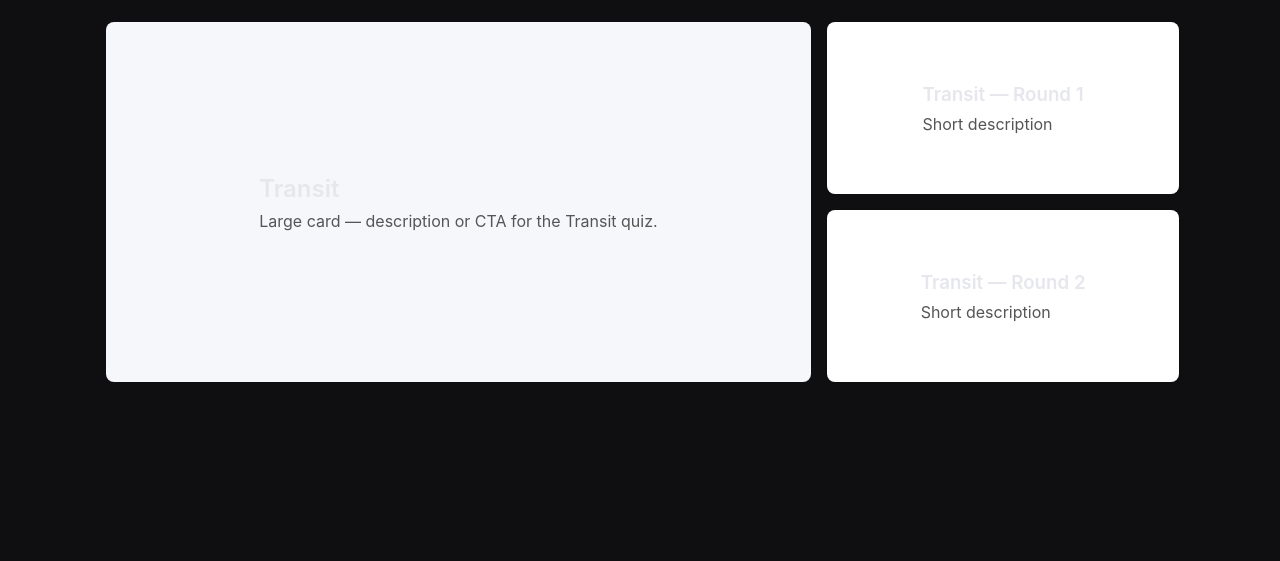
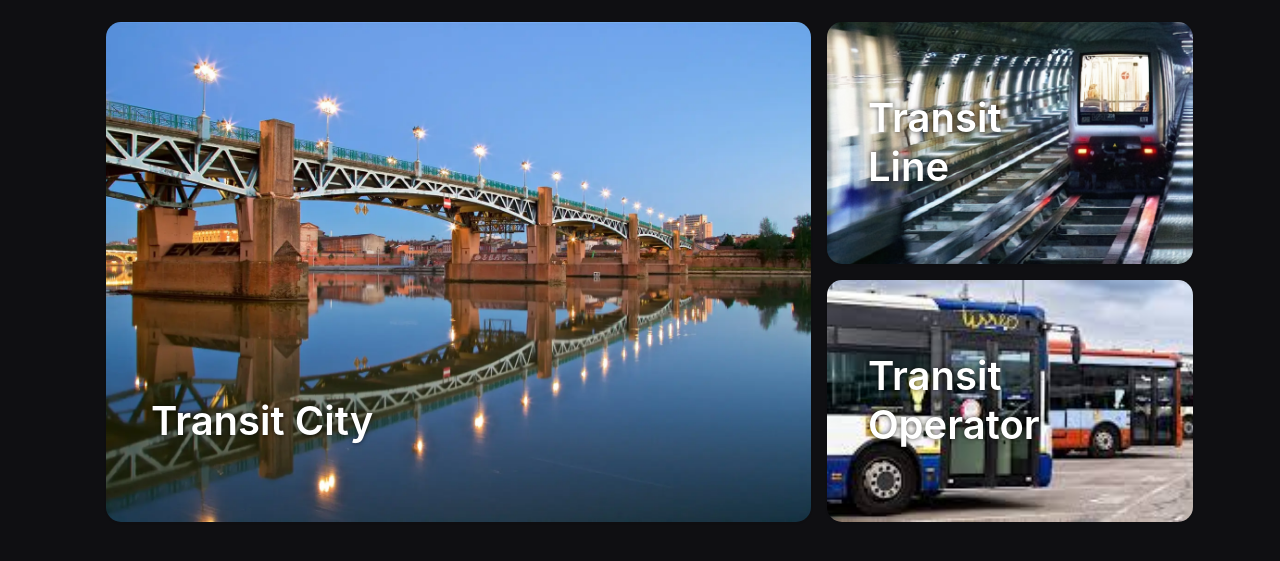
Before and after one commit to entocraft/guessr, a PHP site: page /guessr-transit/index.php in a window 1280 px wide. Shown: the part 91-652 px from the top of the page. Run offline with PHP 8.4, Linux system fonts and the light colour scheme.

Commit message:
Transit Homepage

```diff
--- a/guessr-constellations/api/result.php
+++ b/guessr-constellations/api/result.php
@@ -15,12 +15,12 @@ foreach ($_SESSION['question_score']['question'] as $score){
   <meta charset="utf-8">
   <meta name="viewport" content="width=device-width, initial-scale=1">
   <title>Guessr Constellation — Quiz</title>
-  <link rel="stylesheet" href="../assets/css/homepage.css">
+  <link rel="stylesheet" href="../../commons/css/homepage.css">
 </head>
 <body>
   <header class="header">
     <div class="nav-links">
-        <a href="../index.html" class="nav-item">Accueil</a>
+        <a href="../../index.html" class="nav-item">Accueil</a>
         <a href="#" class="nav-item">Transit</a>
         <a href="#" class="nav-item">Tennis</a>
         <a href="#" class="nav-item">Ghibli</a>
--- a/guessr-transit/assets/css/transit_custom.css
+++ b/guessr-transit/assets/css/transit_custom.css
@@ -1,22 +1,33 @@
+/* Layout */
 .bento {
     display: flex;
     gap: 16px;
     align-items: stretch;
-    min-height: 360px;
+    min-height: 500px;
 }
 
+.bento-left,
+.bento-card {
+    display: flex;
+    flex-direction: column;
+    justify-content: flex-end;
+    align-items: flex-start;
+    text-decoration: none;
+    color: inherit;
+    border-radius: 15px;
+    padding: 16px;
+    transition: transform 0.15s ease;
+    box-shadow: 0 1px 3px rgba(0,0,0,0.06);
+}
+
+/* bento-left overrides */
 .bento-left {
     flex: 0 0 66%;
     background: #f5f7fb;
-    border-radius: 8px;
     padding: 20px;
-    display: flex;
-    align-items: center;
-    justify-content: center;
-    text-decoration: none;
-    color: inherit;
 }
 
+/* bento-right & small */
 .bento-right {
     flex: 0 0 33%;
     display: flex;
@@ -24,36 +35,131 @@
     gap: 16px;
 }
 
-.bento-card {
-    background: #ffffff;
-    border-radius: 8px;
-    padding: 16px;
-    display: flex;
-    align-items: center;
-    justify-content: center;
-    text-decoration: none;
-    color: inherit;
-    box-shadow: 0 1px 3px rgba(0, 0, 0, 0.06);
-}
-
 .bento-small {
     flex: 1 1 0;
 }
 
+/* Headings & paragraphs */
 .bento-left h2,
 .bento-card h3 {
-    margin: 0 0 8px 0;
-    font-weight: 600;
+  margin: 0 0 8px 0;
+  font-weight: 600;
+  text-align: left;
+  font-size: 2.5em;            /* BIG when not hovered */
+  transition: font-size 0.3s ease;
 }
 
 .bento-left p,
-.bento-card p {
-    margin: 0;
-    color: #555;
+.bento-card p,
+.play-button {
+  opacity: 0;
+  height: 0;
+  transition: all 0.3s ease;
 }
 
-.bento-card:hover,
-.bento-left:hover {
-    transform: translateY(-2px);
-    transition: transform .15s ease;
+.bento-left:hover p,
+.bento-card:hover p,
+.bento-left:hover .play-button,
+.bento-card:hover .play-button {
+  opacity: 1;
+  height: auto;
 }
+
+.bento-left:hover h2,
+.bento-card:hover h3 {
+  font-size: 1.5em;            /* smaller on hover to make room */
+}
+
+.content-wrapper {
+  background: transparent;              /* no panel until hover */
+  border-radius: 10px;
+  padding: 15px;
+  margin: 10px;
+  width: calc(100% - 20px);
+  display: flex;
+  justify-content: space-between;
+  align-items: center;
+
+  /* show by default */
+  transform: none;
+  opacity: 1;
+  transition: all 0.3s ease;
+}
+
+.text-content {
+    flex: 1;
+}
+
+.bento-left:hover .content-wrapper,
+.bento-card:hover .content-wrapper {
+  background: #1b1e27;
+  transform: translateY(0);
+}
+
+.bento-left:hover p,
+.bento-card:hover p,
+.bento-left:hover .play-button,
+.bento-card:hover .play-button {
+    opacity: 1;
+    height: auto;
+}
+
+/* Play button */
+.play-button {
+    background: #4CAF50;
+    color: #fff;
+    padding: 10px 20px;
+    border-radius: 25px;
+    text-decoration: none;
+    font-size: 1.2em;
+    margin-left: 20px;
+    opacity: 0;
+    height: 0;
+    transition: all 0.3s ease;
+    white-space: nowrap;
+}
+
+#gtc, #gtl, #gto {
+    background-size: cover;
+    background-position: center;
+    color: white;
+    text-shadow: 0 0 5px rgba(0,0,0,0.7);
+    position: relative;
+    overflow: hidden;
+}
+
+#gtc { background-image: url('../img/TLS.webp'); }
+#gtl { background-image: url('../img/TLS_VAL.jpg'); }
+#gto { background-image: url('../img/TLS_OPE.jpeg'); }
+
+#gtc * {
+    position: relative;
+    z-index: 1;
+}
+
+#gtc::before,
+#gtc::after {
+    content: "";
+    position: absolute;
+    inset: 0;
+    background-size: cover;
+    background-position: center;
+    opacity: 0;
+    pointer-events: none;
+    z-index: 0;
+    will-change: opacity;
+}
+
+#gtc::before { background-image: url('../img/NY.webp'); animation: gtcfade-before 30s infinite ease-in-out; }
+#gtc::after  { background-image: url('../img/TKY.webp'); animation: gtcfade-after 30s infinite ease-in-out; }
+
+@keyframes gtcfade-before {
+    0%, 30%   { opacity: 0; }
+    33%, 60%  { opacity: 1; }
+    66%, 100% { opacity: 0; }
+}
+@keyframes gtcfade-after {
+    0%, 60%   { opacity: 0; }
+    61%, 99%  { opacity: 1; }
+    100%      { opacity: 0; }
+}
--- a/guessr-transit/index.php
+++ b/guessr-transit/index.php
@@ -1,9 +1,3 @@
-<?php
-// index.php — page principale du quiz constellation
-// ouverture session et clear le tableau des scores
-session_start();
-$_SESSION['question_score']=array();
-?>
 <!doctype html>
 <html lang="fr">
 <head>
@@ -23,34 +17,48 @@ $_SESSION['question_score']=array();
     </div>
     <h3 class="logo" aria-label="GUESSR">GUESSR</h3>
   </header>
+
   <main class="container">
     <div class="play-bento">
       <div class="bento" role="navigation" aria-label="Bento menu">
-            <a class="bento-left" href="#transit" aria-label="Transit big card">
-                <div>
-                    <h2>Transit</h2>
-                    <p>Large card — description or CTA for the Transit quiz.</p>
+
+        <!-- LEFT BIG CARD -->
+        <a id="gtc" class="bento-left" href="#transit" aria-label="Transit big card">
+          <div class="content-wrapper">
+            <div class="text-content">
+              <h2>Transit City</h2>
+              <p>Devinez la ville selon son système de transport</p>
+            </div>
+            <span class="play-button" aria-hidden="false">Jouer</span>
           </div>
         </a>
 
+        <!-- RIGHT COLUMN WITH TWO SMALL CARDS -->
         <div class="bento-right">
-                <a class="bento-card bento-small" href="#transit-1" aria-label="Transit small card 1">
-                    <div>
-                        <h3>Transit — Round 1</h3>
-                        <p>Short description</p>
+
+          <a id="gtl" class="bento-card bento-small" href="#transit-1" aria-label="Transit small card 1">
+            <div class="content-wrapper">
+              <div class="text-content">
+                <h3>Transit Line</h3>
+                <p>Devinez la ligne de transport</p>
+              </div>
+              <span class="play-button">Jouer</span>
             </div>
           </a>
 
-                <a class="bento-card bento-small" href="#transit-2" aria-label="Transit small card 2">
-                    <div>
-                        <h3>Transit — Round 2</h3>
-                        <p>Short description</p>
+          <a id="gto" class="bento-card bento-small" href="#transit-2" aria-label="Transit small card 2">
+            <div class="content-wrapper">
+              <div class="text-content">
+                <h3>Transit Operator</h3>
+                <p>Devinez l'opérateur qui gère le réseau</p>
+              </div>
+              <span class="play-button">Jouer</span>
             </div>
           </a>
+
         </div>
       </div>
     </div>
   </main>
-  <script src="assets/js/homepage.js"></script>
 </body>
 </html>
```
Also changed, not shown: guessr-transit/assets/img/NY.webp (added), guessr-transit/assets/img/TKY.webp (added), guessr-transit/assets/img/TLS.webp (added), guessr-transit/assets/img/TLS_OPE.jpeg (added), guessr-transit/assets/img/TLS_VAL.jpg (added). Lines whose indentation alone changed are shown as unchanged.
